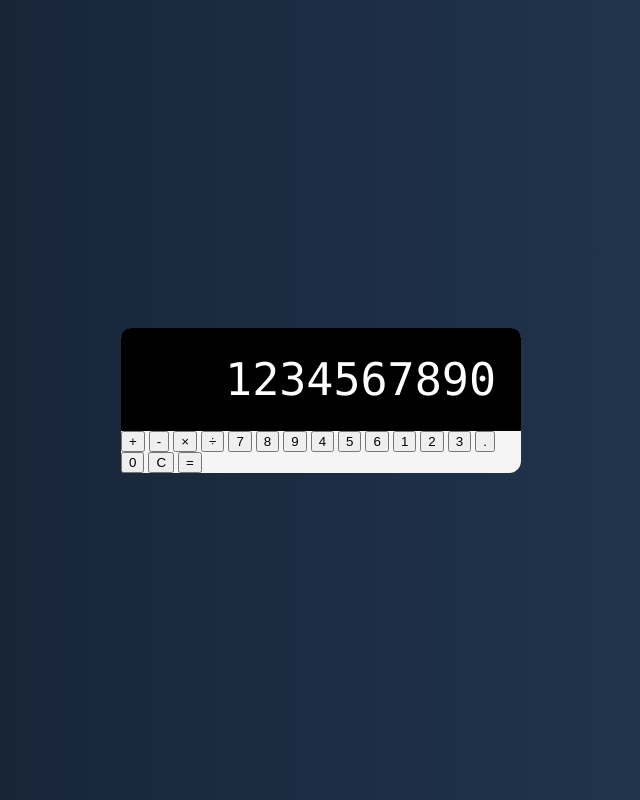
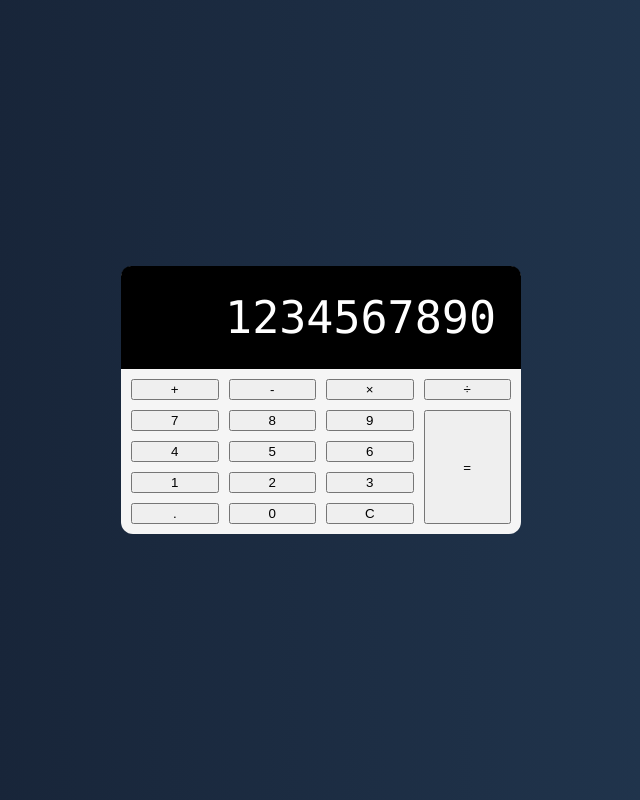
Before and after one commit to MOPEAPAHLAING/calculator-portofolio, a plain HTML site: page index.html in a window 1280 px wide. Shown: the whole page, without its empty margins (319-959 px from the left). Drawn offline with Linux system fonts and the light colour scheme.

Commit message:
CSS Grid

```diff
--- a/style.css
+++ b/style.css
@@ -18,6 +18,7 @@ body {
     box-shadow: 0 5px 30px -5px rgba(0, 0, 0, 0, 0.6);
 }
 
+/* Display */
 .calculator-display {
     background: black;
     color: white;
@@ -37,6 +38,7 @@ body {
     overflow-x: auto;
 }
 
+/* Custom Scroll Bar */
 /* width */
 ::-webkit-scrollbar {
     width: 10px;
@@ -56,3 +58,16 @@ body {
   ::-webkit-scrollbar-thumb:hover {
     background: #555;
   }
+
+  /* Buttons */
+  .calculator-buttons {
+      display: grid;
+      grid-template-columns: repeat(4, 1fr);
+      grid-gap: 10px;
+      padding: 10px;
+  }
+
+  .equal-sign {
+      grid-column: -2;
+      grid-row: 2 / span 4;
+  }
```
